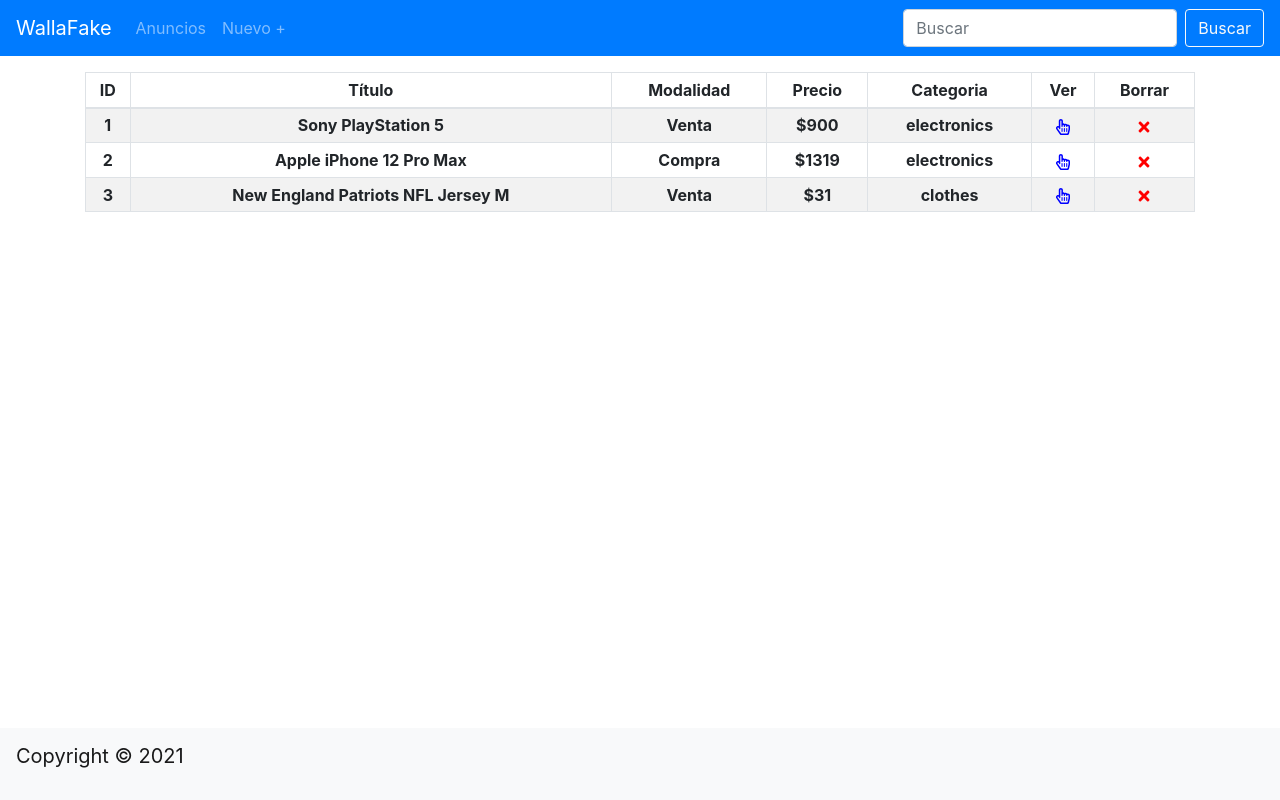
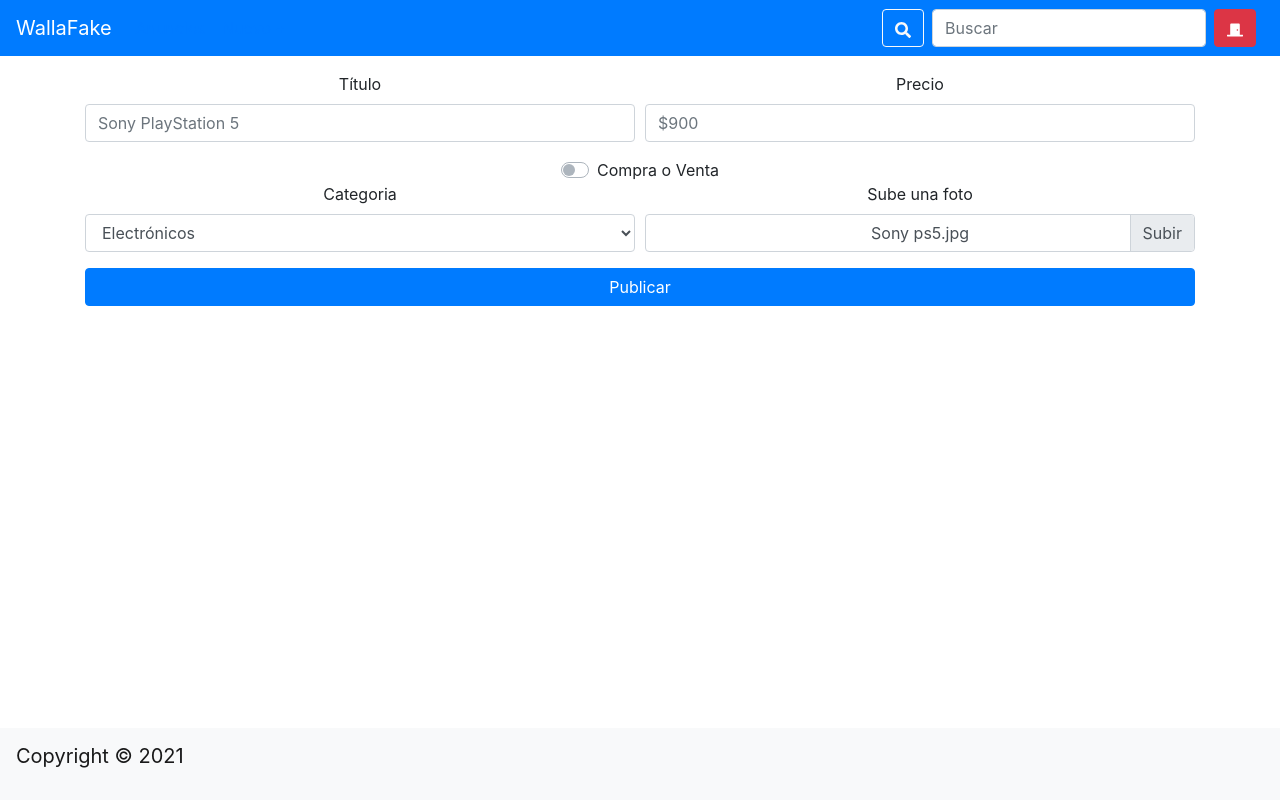
Before and after one commit to aolveramx/practica6_react_wallafake, a React (Create React App) app: page /advert/new in a window 1280 px wide. Built offline with nearby package versions, Linux system fonts and the light colour scheme.

Commit message:
feat(UI): links & buttons connected.

```diff
--- a/src/App.js
+++ b/src/App.js
@@ -1,6 +1,7 @@
 import './App.css';
 import { BrowserRouter as Router, Route } from 'react-router-dom';
 import { useState } from 'react';
+import { Link } from 'react-router-dom'
 import Header from './components/Header';
 import Footer from './components/Footer';
 import RegisterPage from './components/RegisterPage';
@@ -38,25 +39,47 @@ const App = () => {
     }
   ])
 
+  //New Advert
+  const newAdvert = (advert) => {
+    const id = Math.floor(Math.random() * 10000) + 1
+
+    const newAdvert = { id, ...advert }
+    setAdverts([...adverts, newAdvert])
+  }
+
   //Delete Advert
   const deleteAdvert = (id) => {
     setAdverts(adverts.filter((advert) => advert.id !== id))
+  }
+
+  //Advert Detail
+  const advertDetail = (id) => {
+    setAdverts(adverts.find((advert) => advert.id === id)
+
+
+    )
+
   }
 
   return (
     <Router>
     <div className="App">
       <Header />
-      {/* <LoginPage /> */}
-      {adverts.length > 0 ? (
-      <AdvertsPage adverts={adverts} onDelete={deleteAdvert}/>
-      ) : (
-        'No hay anuncios publicados, vuelve mas tarde o publica uno 🙄'
+      <Route path='/' exact render={(props) => (
+        <>
+        {adverts.length > 0 ? (
+          <AdvertsPage adverts={adverts} onDelete={deleteAdvert} onDetail={advertDetail}/>
+          ) : (
+            'No hay anuncios publicados, vuelve mas tarde o publica uno 🙄'
+            )}
+        </>
       )}
-      {/* <NewAdvert /> */}
-      {/* <NotFound404 /> */}
-      {/* <AdvertDetail /> */}
-      {/* <RegisterPage /> */}
+      />
+      <Route path="/login" component={LoginPage} />
+      <Route path="/signup" component={RegisterPage}/>
+      <Route path='/advert/new' component={NewAdvert} />
+      {/* <Route path='/advert/:id' component={AdvertDetail} /> */}
+      <Route path='/404' component={NotFound404} />
       <Footer />
     </div>
     </Router>
--- a/src/components/Advert.js
+++ b/src/components/Advert.js
@@ -1,6 +1,6 @@
 import { FaTimes, FaRegHandPointer } from 'react-icons/fa';
 
-const Advert = ({ advert, onDelete }) => {
+const Advert = ({ advert, onDelete, onDetail }) => {
   return (
     <>
       <tr>
@@ -9,7 +9,10 @@ const Advert = ({ advert, onDelete }) => {
         <th>{advert.sale ? 'Venta' : 'Compra'}</th>
         <th>${advert.price}</th>
         <th>{advert.tags}</th>
-        <th><FaRegHandPointer style={{ color: 'blue', cursor: 'pointer'}}/></th>
+        <th><FaRegHandPointer style={{ color: 'blue', cursor: 'pointer'}}
+        onClick={() => onDetail(advert.id)}
+        />
+        </th>
         <th><FaTimes style={{ color: 'red', cursor: 'pointer'}}
         onClick={() => onDelete(advert.id)}
         />
--- a/src/components/AdvertDetail.js
+++ b/src/components/AdvertDetail.js
@@ -1,8 +1,9 @@
+import Advert from './Advert'
 import { Badge, Button, Col, Container, Jumbotron, Row } from 'react-bootstrap';
 import 'bootstrap/dist/css/bootstrap.min.css';
 import defaultIMG from '../img/DefaultIMGAdvert.png'
 
-function AdvertDetail() {
+const AdvertDetail = ({ adverts }) => {
   return (
     <div>
       <Jumbotron>
--- a/src/components/AdvertsPage.js
+++ b/src/components/AdvertsPage.js
@@ -1,9 +1,10 @@
-import Advert from './Advert';
-import { Container, Table } from 'react-bootstrap';
-import 'bootstrap/dist/css/bootstrap.min.css';
+import Advert from './Advert'
+import { Link } from 'react-router-dom'
+import { Button, ButtonGroup, Container, Table } from 'react-bootstrap'
+import 'bootstrap/dist/css/bootstrap.min.css'
 
 
-const AdvertsPage = ({ adverts, onDelete }) => {
+const AdvertsPage = ({ adverts, onDelete, onDetail }) => {
   return (
     <Container>
       <Table striped bordered hover size="sm">
@@ -20,11 +21,19 @@ const AdvertsPage = ({ adverts, onDelete }) => {
           </thead>
           <tbody>
           {adverts.map((advert) => (
-          <Advert key={advert.id} advert={advert} onDelete={onDelete}
+          <Advert key={advert.id} advert={advert} onDelete={onDelete} onDetail={onDetail}
           />
           ))}
           </tbody>
       </Table>
+      <ButtonGroup>
+        <Link to="/login">
+          <Button variant="primary">Entrar</Button>
+        </Link>
+        <Link to="/signup">
+          <Button variant="secondary">Registrarse</Button>
+        </Link>
+      </ButtonGroup>
     </Container>
   )
 }
--- a/src/components/Header.js
+++ b/src/components/Header.js
@@ -1,18 +1,30 @@
-import { Button, Form, FormControl, Navbar, Nav } from 'react-bootstrap';
-import 'bootstrap/dist/css/bootstrap.min.css';
+import { Link } from 'react-router-dom'
+import { Button, Form, FormControl, Navbar, Nav } from 'react-bootstrap'
+import 'bootstrap/dist/css/bootstrap.min.css'
+import { FaDoorClosed, FaSearch } from 'react-icons/fa';
 
 function Header() {
   return (
     <>
     <Navbar bg="primary" variant="dark" className="mb-3">
-      <Navbar.Brand href="/">WallaFake</Navbar.Brand>
+      <Navbar.Brand>WallaFake</Navbar.Brand>
       <Nav className="mr-auto">
-        <Nav.Link href="/">Anuncios</Nav.Link>
-        <Nav.Link href="/">Nuevo +</Nav.Link>
+        <Nav.Link>
+          <Link to="/">Anuncios</Link>
+        </Nav.Link>
+        <Nav.Link>
+          <Link to="/advert/new">Nuevo +</Link>
+        </Nav.Link>
+        {/* <Nav.Link href="/advert/new">Nuevo +</Nav.Link> */}
       </Nav>
       <Form inline>
+        <Button variant="outline-light" className="mr-2">
+          <FaSearch />
+        </Button>
         <FormControl type="text" placeholder="Buscar" className="mr-sm-2" />
-        <Button variant="outline-light">Buscar</Button>
+        <Button variant="danger" className="mr-2">
+          <FaDoorClosed style={{ color: 'white', cursor: 'pointer'}} />
+        </Button>
       </Form>
     </Navbar>
   </>
--- a/src/components/LoginPage.js
+++ b/src/components/LoginPage.js
@@ -1,6 +1,7 @@
-import { useState } from 'react';
-import { Button, Container, Form } from 'react-bootstrap';
-import 'bootstrap/dist/css/bootstrap.min.css';
+import { useState } from 'react'
+import { Link } from 'react-router-dom'
+import { Button, ButtonGroup, Container, Form } from 'react-bootstrap'
+import 'bootstrap/dist/css/bootstrap.min.css'
 
 const LoginPage = ({ onLogin }) => {
   const [user, setUser] = useState('');
@@ -19,7 +20,7 @@ const LoginPage = ({ onLogin }) => {
 
     setUser('');
     setPassword('');
-    setReminder(false);
+    // setReminder(false);
   };
 
 
@@ -50,21 +51,27 @@ const LoginPage = ({ onLogin }) => {
           </Form.Control>
         </Form.Group>
 
-        <Form.Group>
-          <Form.Check
-          type={'checkbox'}
-          label={'Recordar Acceso'}
-          checked={reminder}
-          value={reminder}
-          onChange={ (e) => setReminder(e.currentTarget.checked) }
-          />
-        </Form.Group>
+        <Form.Check
+        className="mb-3"
+        type="switch"
+        label="Recordar Acceso"
+        checked={reminder}
+        value={reminder}
+        onChange={(e) => setReminder(e.currentTarget.checked) }
+        />
 
-        <Button
+        <ButtonGroup>
+          <Button variant="primary" type="submit">Entrar</Button>
+          <Link to="/signup">
+            <Button variant="secondary">Registrarse</Button>
+          </Link>
+        </ButtonGroup>
+
+        {/* <Button
         variant="primary"
         type="submit">
-        Login
-        </Button>
+        Inicia Sesión
+        </Button> */}
 
       </Form>
     </Container>
--- a/src/components/NewAdvert.js
+++ b/src/components/NewAdvert.js
@@ -1,16 +1,42 @@
-import { Button, Col, Container, Form } from 'react-bootstrap';
-import 'bootstrap/dist/css/bootstrap.min.css';
+import { useState } from 'react'
+import { Button, Col, Container, Form } from 'react-bootstrap'
+import 'bootstrap/dist/css/bootstrap.min.css'
 
-function NewAdvert() {
+const NewAdvert = ({ onAdd }) => {
+  const [name, setName] = useState('')
+  const [price, setPrice] = useState('')
+  const [sale, setSale] = useState(false)
+  const [tags, setTags] = useState('Electrónicos')
+  // const [file, setFile] = useState('')
+
+  const onSubmit = (e) => {
+    e.preventDefault()
+
+    if(!name || !price) {
+      alert('Favor de llenar todos los campos de tu anuncio')
+      return
+    }
+
+    onAdd({ name, price, sale, tags })
+
+    setName('')
+    setPrice('')
+    setSale(false)
+    setTags('Electrónicos')
+  }
+
+
   return (
     <Container>
-      <Form>
+      <Form onSubmit={onSubmit}>
         <Form.Row>
           <Form.Group as={Col} controlId="formGridTitle">
             <Form.Label>Título</Form.Label>
             <Form.Control
             type="text"
             placeholder="Sony PlayStation 5"
+            value={name}
+            onChange={(e) => setName(e.target.value)}
             />
           </Form.Group>
 
@@ -19,25 +45,28 @@ function NewAdvert() {
             <Form.Control
             type="number"
             placeholder="$900"
+            value={price}
+            onChange={(e) => setPrice(e.target.value)}
             />
           </Form.Group>
         </Form.Row>
 
         <Form.Check
-        inline
-        label="Compra"
-        />
-
-        <Form.Check
-        inline
-        label="Venta"
+        type="switch"
+        label="Compra o Venta"
+        checked={sale}
+        value={sale}
+        onChange={(e) => setSale(e.currentTarget.checked)}
         />
 
         <Form.Row>
           <Form.Group as={Col} controlId="formGridCategory">
             <Form.Label>Categoria</Form.Label>
-            <Form.Control as="select" defaultValue="Electronicos">
-              <option>Electronicos</option>
+            <Form.Control as="select" defaultValue="Electronicos"
+            value={tags}
+            onChange={(e) => setTags(e.target.value)}
+            >
+              <option>Electrónicos</option>
               <option>Ropa</option>
               <option>Movilidad</option>
               <option>Música</option>
@@ -49,7 +78,7 @@ function NewAdvert() {
             <Form.File
               id="custom-file"
               label="Sony ps5.jpg"
-              data-browse="Archivo"
+              data-browse="Subir"
               custom
             />
           </Form.Group>
@@ -60,7 +89,6 @@ function NewAdvert() {
         type="submit">
         Publicar
         </Button>
-
       </Form>
     </Container>
   )
--- a/src/components/RegisterPage.js
+++ b/src/components/RegisterPage.js
@@ -70,12 +70,11 @@ const RegisterPage = ({ onRegister }) => {
         <Col className="m-3">
           <Row>
             <p className="mr-3">Ya estas registrado?</p>
-            <Link to="/LoginPage">
+            <Link to="/login">
               <Button variant="secondary">Inicia Sesión</Button>
             </Link>
           </Row>
         </Col>
-
       </Form>
     </Container>
   )
```
